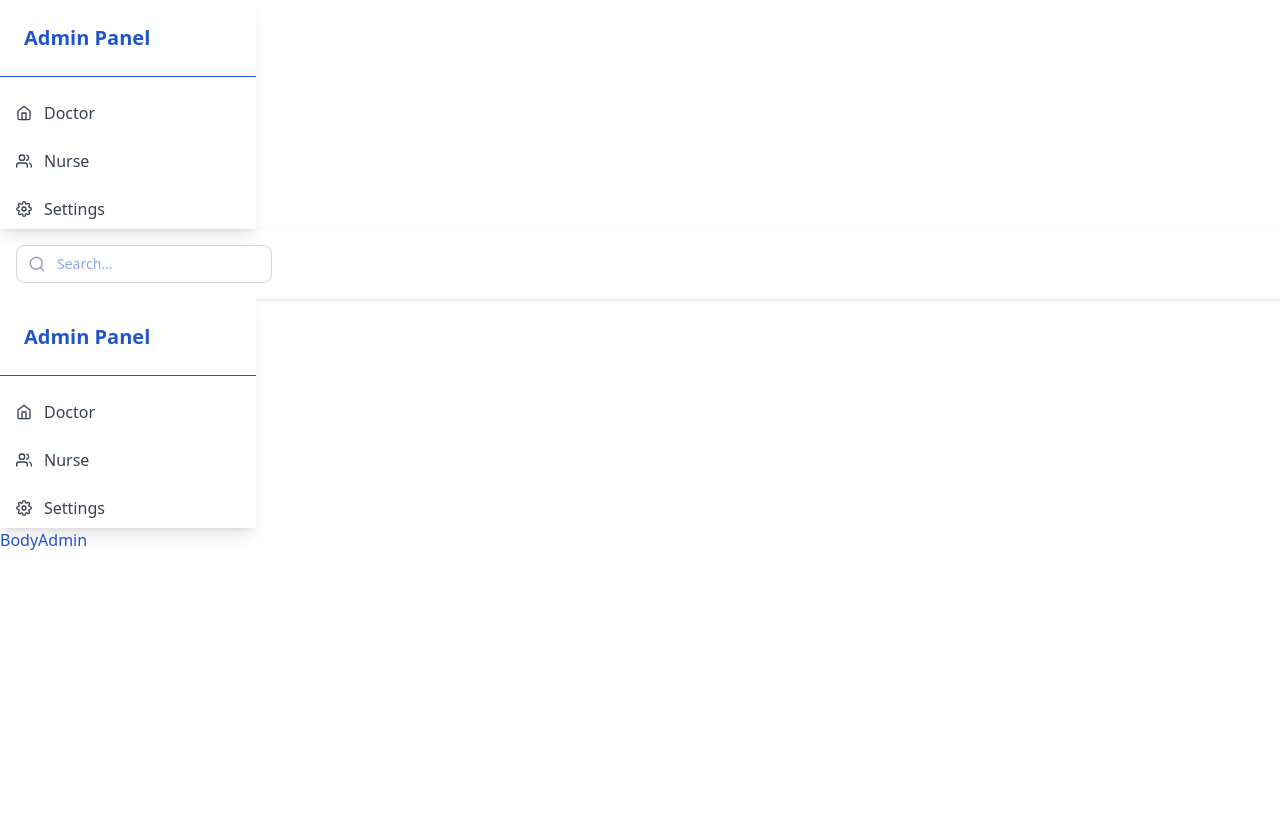
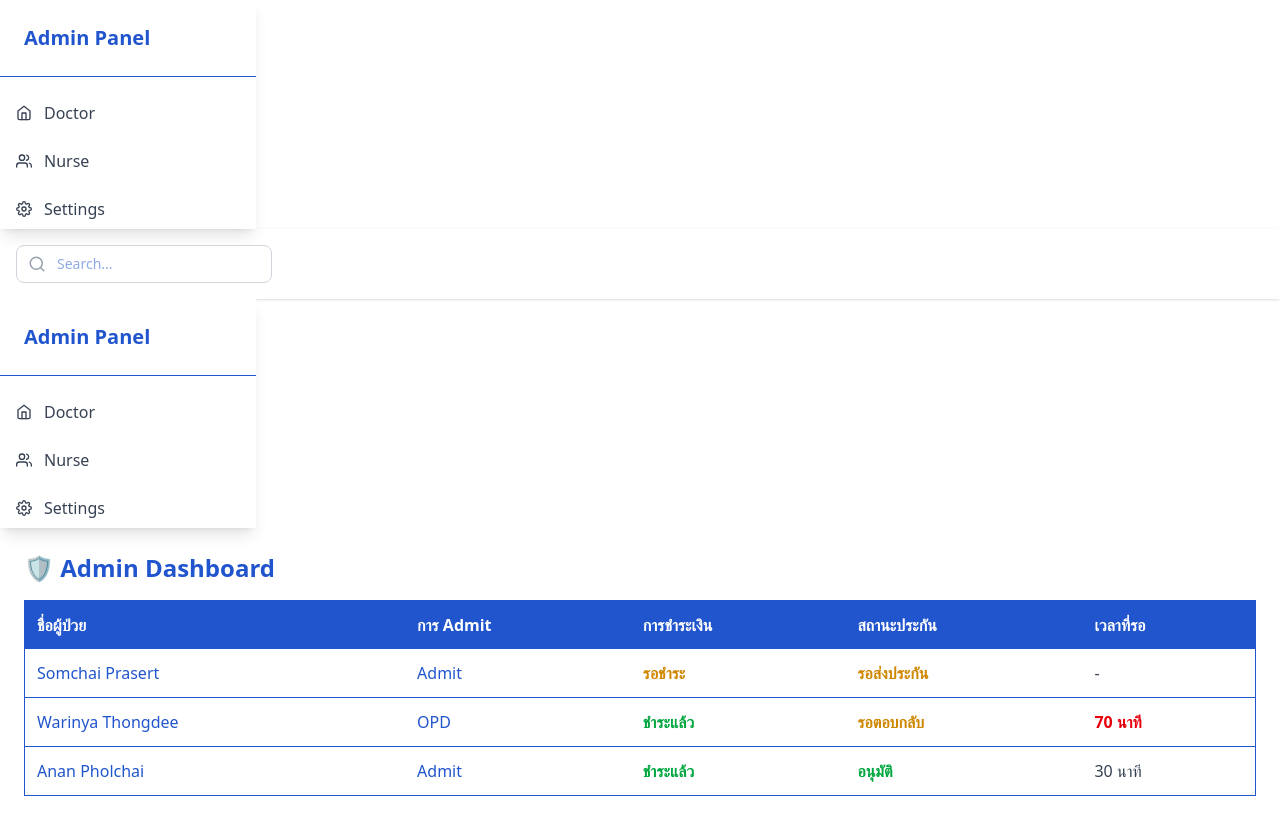
Before and after one commit to KonkamonF/IS-Hospital, a React (Vite) app: page /admin in a window 1280 px wide. Built offline with nearby package versions, Linux system fonts and the light colour scheme.

Commit message:
near completed

```diff
--- a/src/Admin/Body/BodyAdmin.jsx
+++ b/src/Admin/Body/BodyAdmin.jsx
@@ -1,7 +1,112 @@
-import React from 'react'
+import React, { useEffect, useState } from "react";
 
 export default function BodyAdmin() {
+  // Mock data ผู้ป่วย
+  const [patients, setPatients] = useState([
+    {
+      id: 1,
+      name: "Somchai Prasert",
+      admitStatus: "Admit", // Admit / OPD
+      paymentStatus: "รอชำระ", // รอชำระ / ชำระแล้ว
+      insuranceStatus: "รอส่งประกัน", // รอส่ง / ส่งแล้ว / รอตอบกลับ / อนุมัติ / ปฏิเสธ
+      sentTime: null, // เวลาเริ่มส่งประกัน
+    },
+    {
+      id: 2,
+      name: "Warinya Thongdee",
+      admitStatus: "OPD",
+      paymentStatus: "ชำระแล้ว",
+      insuranceStatus: "รอตอบกลับ",
+      sentTime: new Date(new Date().getTime() - 70 * 60000), // ส่งมาแล้ว 70 นาที
+    },
+    {
+      id: 3,
+      name: "Anan Pholchai",
+      admitStatus: "Admit",
+      paymentStatus: "ชำระแล้ว",
+      insuranceStatus: "อนุมัติ",
+      sentTime: new Date(new Date().getTime() - 30 * 60000), // ส่งมาแล้ว 30 นาที
+    },
+  ]);
+
+  const [time, setTime] = useState(new Date());
+
+  // Update เวลาทุกๆ 1 นาที (หรือทุก 1 วินาทีถ้าต้องการ realtime มากขึ้น)
+  useEffect(() => {
+    const timer = setInterval(() => setTime(new Date()), 60000);
+    return () => clearInterval(timer);
+  }, []);
+
+  // ฟังก์ชันคำนวณเวลารอประกัน
+  const getWaitingTime = (sentTime) => {
+    if (!sentTime) return "-";
+    const diffMs = new Date() - new Date(sentTime);
+    const diffMin = Math.floor(diffMs / 60000);
+    return `${diffMin} นาที`;
+  };
+
   return (
-    <div>BodyAdmin</div>
-  )
+    <div className="p-6">
+      <h2 className="text-2xl font-bold mb-4">🛡️ Admin Dashboard</h2>
+
+      <div className="overflow-x-auto">
+        <table className="w-full border-collapse border rounded-xl shadow">
+          <thead className="bg-[#2155CD] text-white">
+            <tr>
+              <th className="p-3 text-left">ชื่อผู้ป่วย</th>
+              <th className="p-3 text-left">การ Admit</th>
+              <th className="p-3 text-left">การชำระเงิน</th>
+              <th className="p-3 text-left">สถานะประกัน</th>
+              <th className="p-3 text-left">เวลาที่รอ</th>
+            </tr>
+          </thead>
+          <tbody>
+            {patients.map((p) => {
+              const waitingTime = p.sentTime ? new Date() - new Date(p.sentTime) : 0;
+              const isOver1h = waitingTime > 60 * 60 * 1000; // เกิน 1 ชม.
+
+              return (
+                <tr
+                  key={p.id}
+                  className="border-b hover:bg-gray-50 transition"
+                >
+                  <td className="p-3 font-medium">{p.name}</td>
+                  <td className="p-3">{p.admitStatus}</td>
+                  <td
+                    className={`p-3 ${
+                      p.paymentStatus === "ชำระแล้ว"
+                        ? "text-green-600 font-semibold"
+                        : "text-yellow-600 font-semibold"
+                    }`}
+                  >
+                    {p.paymentStatus}
+                  </td>
+                  <td
+                    className={`p-3 ${
+                      p.insuranceStatus.includes("รอ")
+                        ? "text-yellow-600 font-semibold"
+                        : p.insuranceStatus === "อนุมัติ"
+                        ? "text-green-600 font-semibold"
+                        : p.insuranceStatus === "ปฏิเสธ"
+                        ? "text-red-600 font-semibold"
+                        : "text-gray-700"
+                    }`}
+                  >
+                    {p.insuranceStatus}
+                  </td>
+                  <td
+                    className={`p-3 ${
+                      isOver1h ? "text-red-600 font-bold" : "text-gray-700"
+                    }`}
+                  >
+                    {getWaitingTime(p.sentTime)}
+                  </td>
+                </tr>
+              );
+            })}
+          </tbody>
+        </table>
+      </div>
+    </div>
+  );
 }
```
